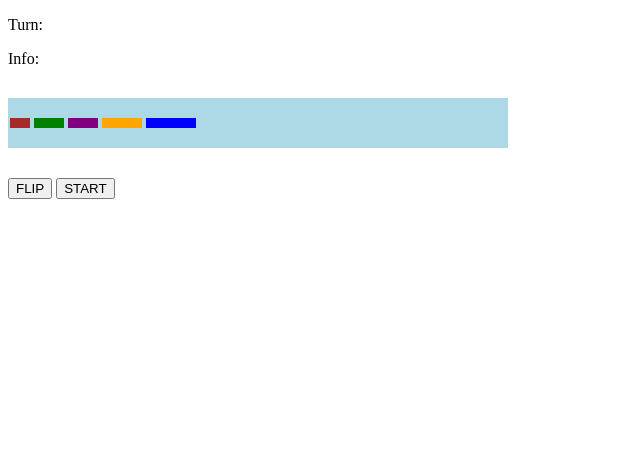
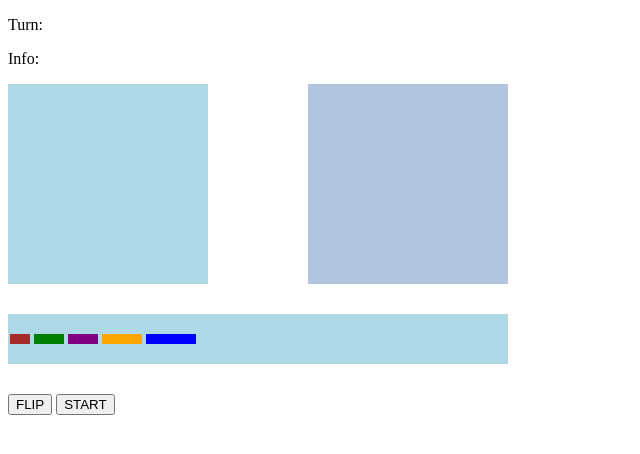
Before and after one commit to Eddj05/Battleships, a PHP site: page /index.html in a window 1280 px wide. Shown: the top 454 px of the page, without its empty margins (0-640 px from the left). Run offline with PHP 8.4, Linux system fonts and the light colour scheme.

Commit message:
Add the board

```diff
--- a/app.js
+++ b/app.js
@@ -1,3 +1,4 @@
+const gamesBoardContainer = document.querySelector('#gamesboard-container')
 const optionContainer = document.querySelector('.option-container')
 const flipButton = document.querySelector('#flip-button')
 
@@ -12,4 +13,17 @@ function flip() {
     optionShips.forEach(optionShip => optionShip.style.transform = `rotate(${angle}deg)`)
 }
 
+// create board
+const  width = 10
+
+function createBoard(color) {
+    const gameBoardContainer = document.createElement('div')
+    gameBoardContainer.classList.add('game-board')
+    gameBoardContainer.style.backgroundColor = color
+
+    gamesBoardContainer.append(gameBoardContainer)
+}
+createBoard('lightblue')
+createBoard('lightsteelblue')
+
 flipButton.addEventListener('click', flip)
--- a/css/style.css
+++ b/css/style.css
@@ -21,6 +21,17 @@ body {
 #start_button:hover, a:active {
     background-color: blue;
     color: white;
+}
+
+#gamesboard-container {
+    width: 500px;
+    display: flex;
+    justify-content: space-between;
+}
+
+.game-board {
+    height: 200px;
+    width: 200px;
 }
 
 .option-container{
```
